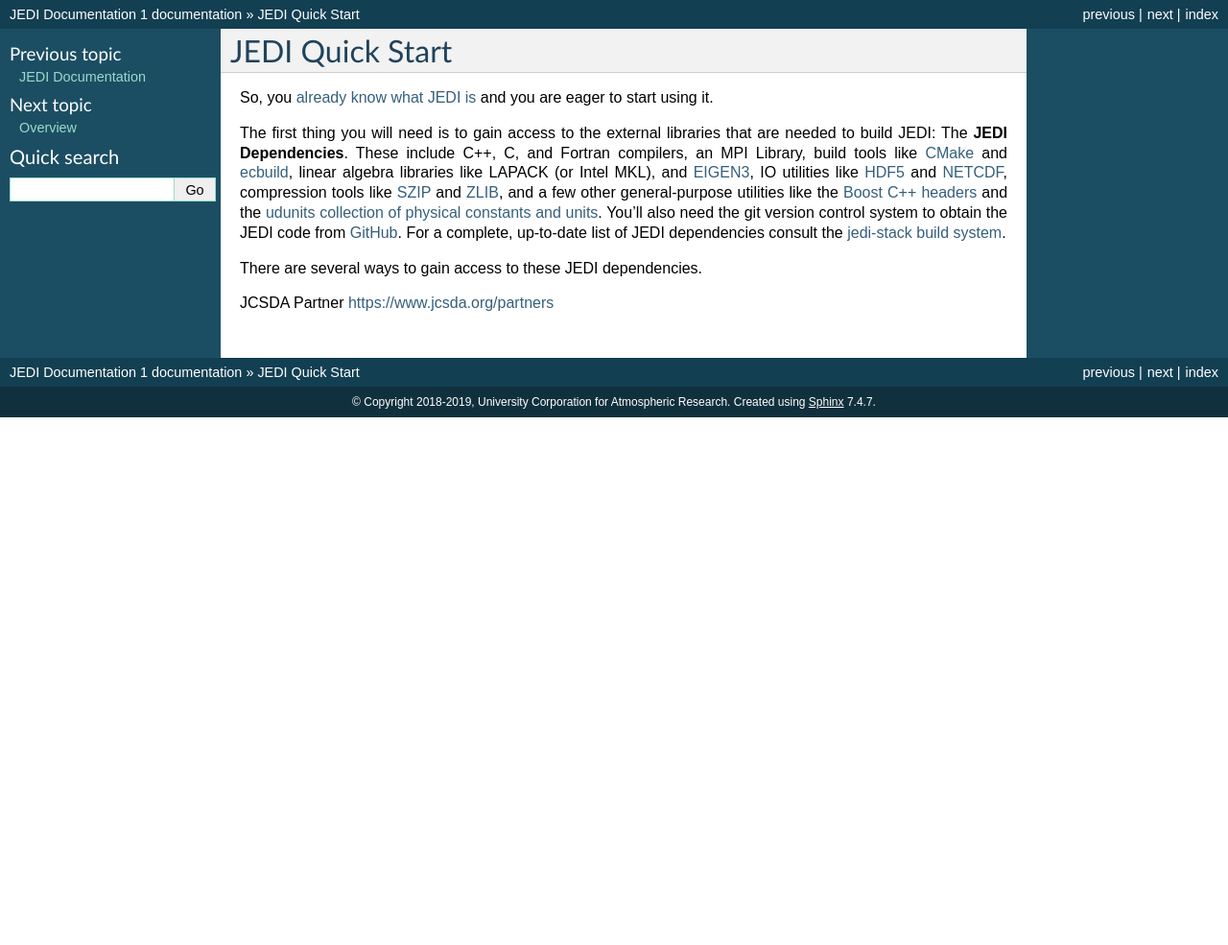
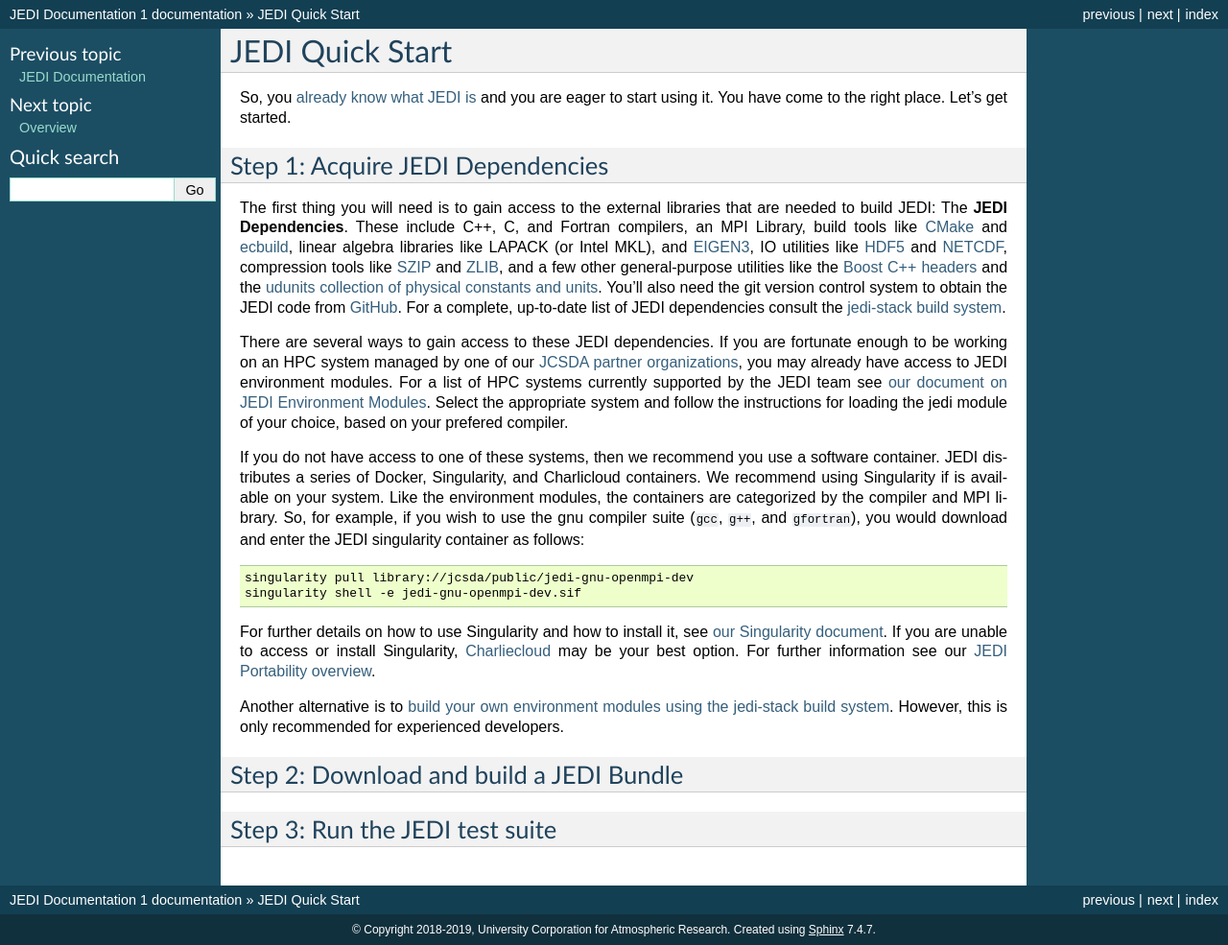
Before and after one commit to JCSDA/jedi-docs, a Sphinx documentation site: the page built from docs/quick-start.rst, in a window 1280 px wide. Shown: the whole page at 96% size. Built offline with Sphinx 7.4.7, drawn with Linux system fonts in a browser that asks for light colours; before the commit the page ends 900 px from its top, so only the background shows below that.

Commit message:
Step 1 of quick start

```diff
--- a/docs/developer/jedi_environment/portability.rst
+++ b/docs/developer/jedi_environment/portability.rst
@@ -3,7 +3,7 @@
 JEDI Portability
 ================
 
-As emphasized :doc:`elsewhere <../../background/index>`, one of our motivating visions behind JEDI is to make it generic, powerful, and efficient enough to be used for a wide range of applications from pedagogical and experimental toy models to coupled NWP systems capable of cutting-edge research and operational forecasting.  This means that JEDI users will use a wide range of computing platforms, from laptops and workstations to cloud platforms to HPC facilities at national centers.
+As emphasized :doc:`elsewhere <../../overview/index>`, one of our motivating visions behind JEDI is to make it generic, powerful, and efficient enough to be used for a wide range of applications from pedagogical and experimental toy models to coupled NWP systems capable of cutting-edge research and operational forecasting.  This means that JEDI users will use a wide range of computing platforms, from laptops and workstations to cloud platforms to HPC facilities at national centers.
 
 But JEDI does not exist in a vacuum.  Like any modern, sophisticated software package, it leverages a number of `third-party libraries and applications <https://github.com/JCSDA/jedi-stack>`_ to enhance functionality and performance.  Examples include libraries to read and write NetCDF data files (NetCDF, HDF5, PNetCDF), to perform linear algebra computations (LAPACK, Eigen3), to communicate among processors through the message passing interface (MPI), and even to build the code itself (C++/C/Fortran compilers, cmake, ecbuild).  Sorting out all these dependencies can be frustrating for a user who just wants to get straight to the science.
 
--- a/docs/quick-start.rst
+++ b/docs/quick-start.rst
@@ -1,11 +1,28 @@
 JEDI Quick Start
 ================
 
-So, you :doc:`already know what JEDI is <overview/what>` and you are eager to start using it.
+So, you :doc:`already know what JEDI is <overview/what>` and you are eager to start using it.  You have come to the right place.  Let's get started.
+
+Step 1: Acquire JEDI Dependencies
+---------------------------------
 
 The first thing you will need is to gain access to the external libraries that are needed to build JEDI: The **JEDI Dependencies**.  These include C++, C, and Fortran compilers, an MPI Library, build tools like `CMake <https://cmake.org>`_ and `ecbuild <https://github.com/jcsda/ecbuild>`_, linear algebra libraries like LAPACK (or Intel MKL), and `EIGEN3 <https://eigen.tuxfamily.org/dox/>`_, IO utilities like `HDF5 <https://www.hdfgroup.org/solutions/hdf5/>`_ and `NETCDF <https://www.unidata.ucar.edu/software/netcdf/>`_, compression tools like `SZIP <http://www.compressconsult.com/szip/>`_ and `ZLIB <zlib.net>`_, and a few other general-purpose utilities like the `Boost C++ headers <https://boost.org>`_ and the `udunits collection of physical constants and units <https://www.unidata.ucar.edu/software/udunits/>`_.  You'll also need the git version control system to obtain the JEDI code from `GitHub <https://github.com>`_.  For a complete, up-to-date list of JEDI dependencies consult the `jedi-stack build system <https://github.com/jcsda/jedi-stack>`_.
 
-There are several ways to gain access to these JEDI dependencies.
+There are several ways to gain access to these JEDI dependencies.  If you are fortunate enough to be working on an HPC system managed by one of our `JCSDA partner organizations <https://www.jcsda.org/partners>`_, you may already have access to JEDI environment modules.  For a list of HPC systems currently supported by the JEDI team see :doc:`our document on JEDI Environment Modules <developer/jedi_environment/modules>`.  Select the appropriate system and follow the instructions for loading the jedi module of your choice, based on your prefered compiler.
 
-JCSDA Partner
-https://www.jcsda.org/partners
+If you do not have access to one of these systems, then we recommend you use a software container.  JEDI distributes a series of Docker, Singularity, and Charlicloud containers.  We recommend using Singularity if is available on your system.  Like the environment modules, the containers are categorized by the compiler and MPI library.  So, for example, if you wish to use the gnu compiler suite (:code:`gcc`, :code:`g++`, and :code:`gfortran`), you would download and enter the JEDI singularity container as follows:
+
+.. code:: bash
+
+   singularity pull library://jcsda/public/jedi-gnu-openmpi-dev
+   singularity shell -e jedi-gnu-openmpi-dev.sif
+
+For further details on how to use Singularity and how to install it, see :doc:`our Singularity document <developer/jedi_environment/singularity>`.  If you are unable to access or install Singularity, :doc:`Charliecloud <developer/jedi_environment/charliecloud>` may be your best option.  For further information see our :doc:`JEDI Portability overview <developer/jedi_environment/portability>`.
+
+Another alternative is to `build your own environment modules using the jedi-stack build system <https://github.com/jcsda/jedi-stack>`_.  However, this is only recommended for experienced developers.
+
+Step 2: Download and build a JEDI Bundle
+----------------------------------------
+
+Step 3: Run the JEDI test suite
+-------------------------------
```
